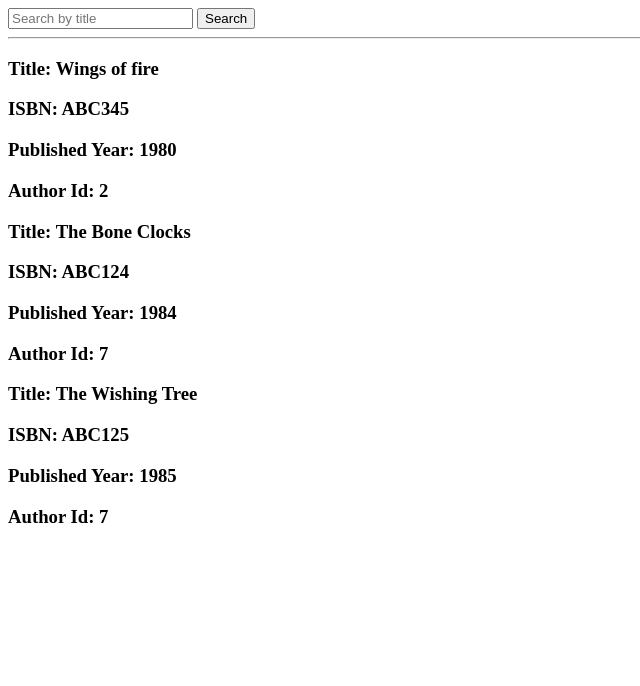
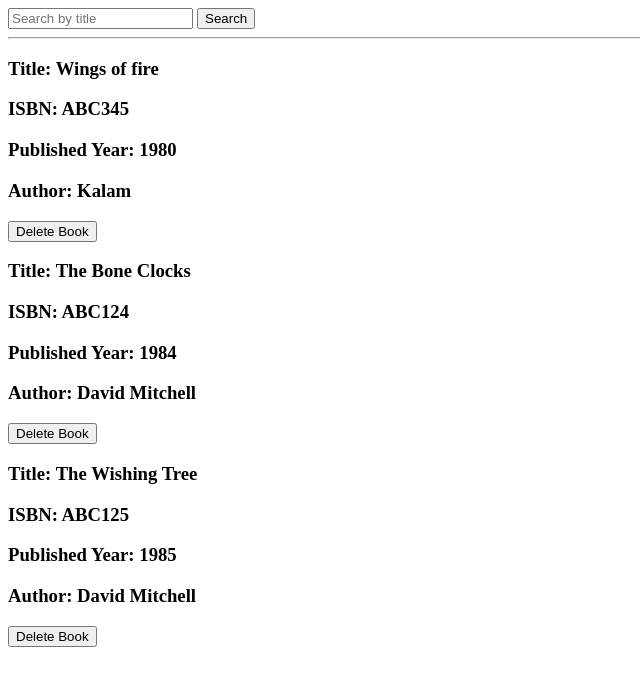
Before and after one commit to Hasireddy/Book_Alchemy, a Flask app: page /home in a window 1280 px wide. Shown: the top 686 px of the page, without its empty margins (0-640 px from the left). Run offline with Flask 3, Linux system fonts and the light colour scheme.

Commit message:
Delete route to delete a book

```diff
--- a/app.py
+++ b/app.py
@@ -77,6 +77,26 @@ def home():
     return render_template('home.html', books = books)
 
 
+@app.route("/delete/<int:book_id>", methods = ['POST'])
+def delete_book(book_id):
+    """Delete a book by its id"""
+
+    book = Book.query.get_or_404(book_id)
+    author = book.author
+
+    db.session.delete(book)
+    #Delete author if they have no more books
+    if len(author.books) == 0:
+        db.session.delete(author)
+        db.session.commit()
+        flash(f"Book '{book.title}' and its author '{author.name}' deleted successfully!", "success")
+    else:
+        flash(f"Book '{book.title}' deleted successfully!", "success")
+
+    return redirect(url_for("home"))
+
+
+
 
 if __name__ == '__main__':
     app.run(host="0.0.0.0", port=5002, debug=True)
--- a/data_models.py
+++ b/data_models.py
@@ -29,6 +29,9 @@ class Book(db.Model):
     publication_year = db.Column(db.Integer)
     author_id = db.Column(db.Integer, db.ForeignKey('authors.id'))
 
+    # Relationship to access author easily
+    author = db.relationship('Author', backref='books')
+
     def __repr__(self):
         return f"Book: {self.title}"
 
--- a/templates/home.html
+++ b/templates/home.html
@@ -18,7 +18,13 @@
           <h3>Title: {{ book.title }}</h3>
             <h3>ISBN: {{ book.isbn }}</h3>
             <h3>Published Year: {{ book.publication_year }}</h3>
-            <h3>Author Id: {{ book.author_id }}</h3>
+            <h3>Author: {{ book.author.name }}</h3>
+
+          <form action="{{ url_for('delete_book', book_id=book.id) }}" method="POST" style="display:inline;">
+              <button type="submit" onclick="return confirm('Are you sure you want to delete this book?');">
+                  Delete Book
+              </button>
+          </form>
         </div>
      {% endfor %}
   </body>
```
Also changed, not shown: data/library.sqlite.
